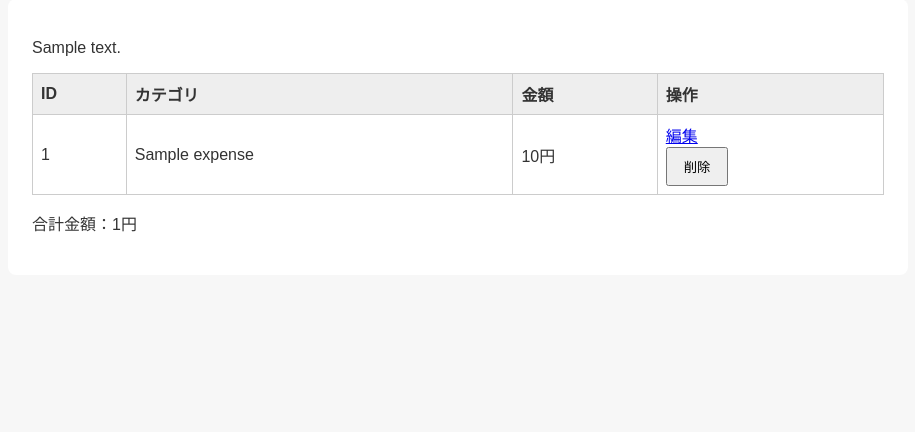
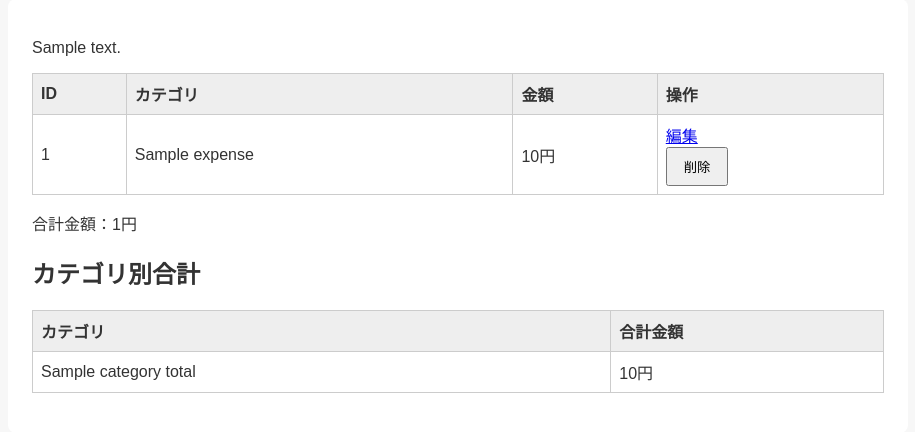
Before and after one commit to Junto-smz/my_flask_app, a Flask app: template templates/index.html in a window 1280 px wide. Shown: the part 153-585 px from the top of the page, without its empty margins (182-1097 px from the left). Run offline with Flask 3, Linux system fonts and the light colour scheme; the template is opened without the code that fills it: most values are stand-ins (such as "Sample title", 1, 10 or a date in 2020).

Commit message:
feat(expense): カテゴリ別合計を表示する

```diff
--- a/app.py
+++ b/app.py
@@ -42,6 +42,16 @@ def index():
             FROM expenses
             ORDER by id DESC"""
         ).fetchall()
+
+        category_totals = conn.execute(
+            """
+            SELECT name, SUM(amount) AS total
+            FROM expenses
+            GROUP BY name
+            ORDER BY total DESC
+            """
+        ).fetchall()
+
     total_amount = 0
     for expense in expenses:
         total_amount += expense["amount"]
@@ -50,7 +60,8 @@ def index():
         app_name=app_name,
         description=description,
         expenses=expenses,
-        total_amount = total_amount
+        total_amount = total_amount,
+        category_totals = category_totals
     )
 
 
--- a/templates/index.html
+++ b/templates/index.html
@@ -29,4 +29,19 @@
     </table>
 
     <p>合計金額：{{ total_amount }}円</p>
+
+
+    <h2>カテゴリ別合計</h2>
+    <table border="1">
+        <tr>
+            <th>カテゴリ</th>
+            <th>合計金額</th>
+        </tr>
+        {% for category_total in category_totals %}
+            <tr>
+                <td>{{ category_total.name }}</td>
+                <td>{{ category_total.total }}円</td>
+            </tr>
+        {% endfor %}
+    </table>
 {% endblock %}
```
